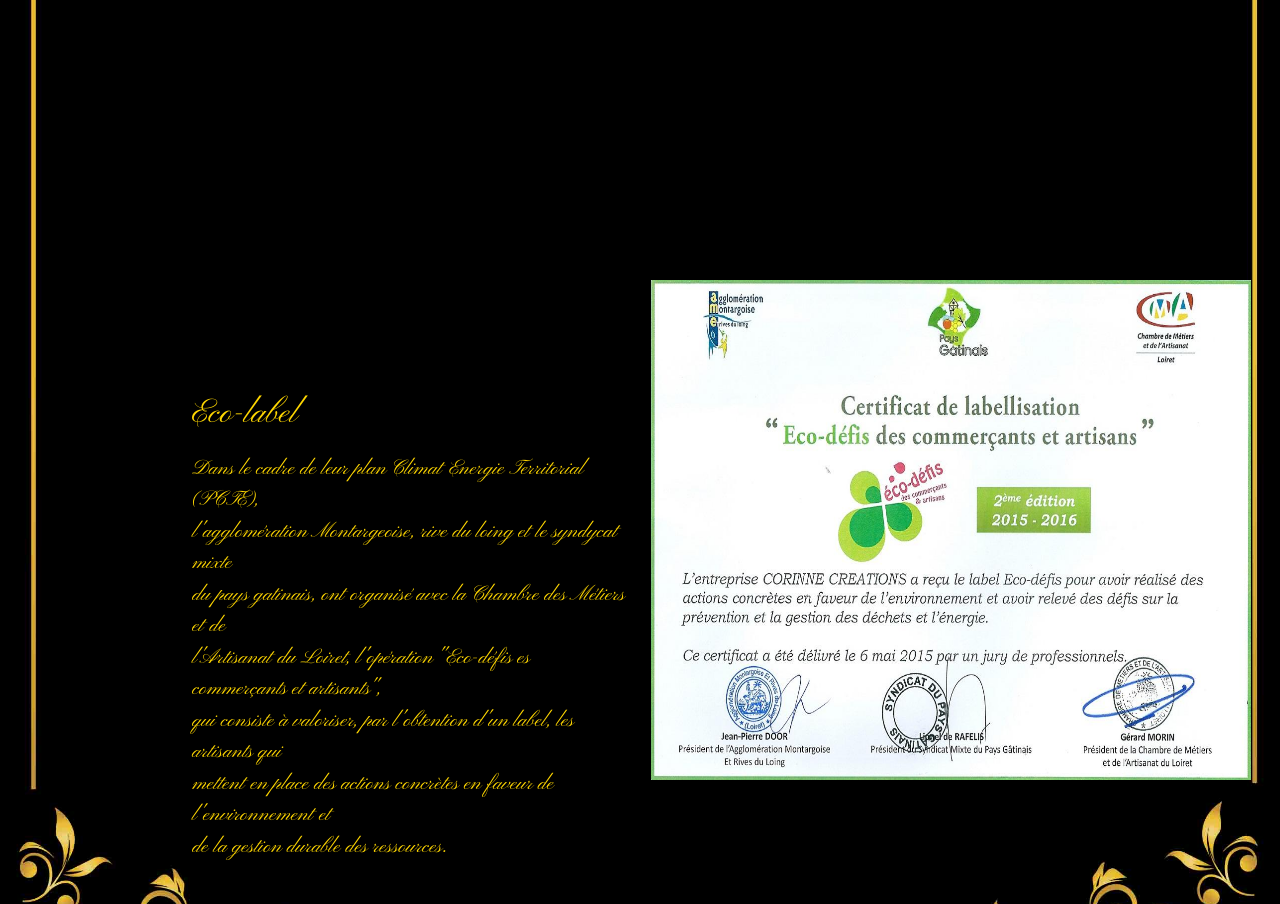
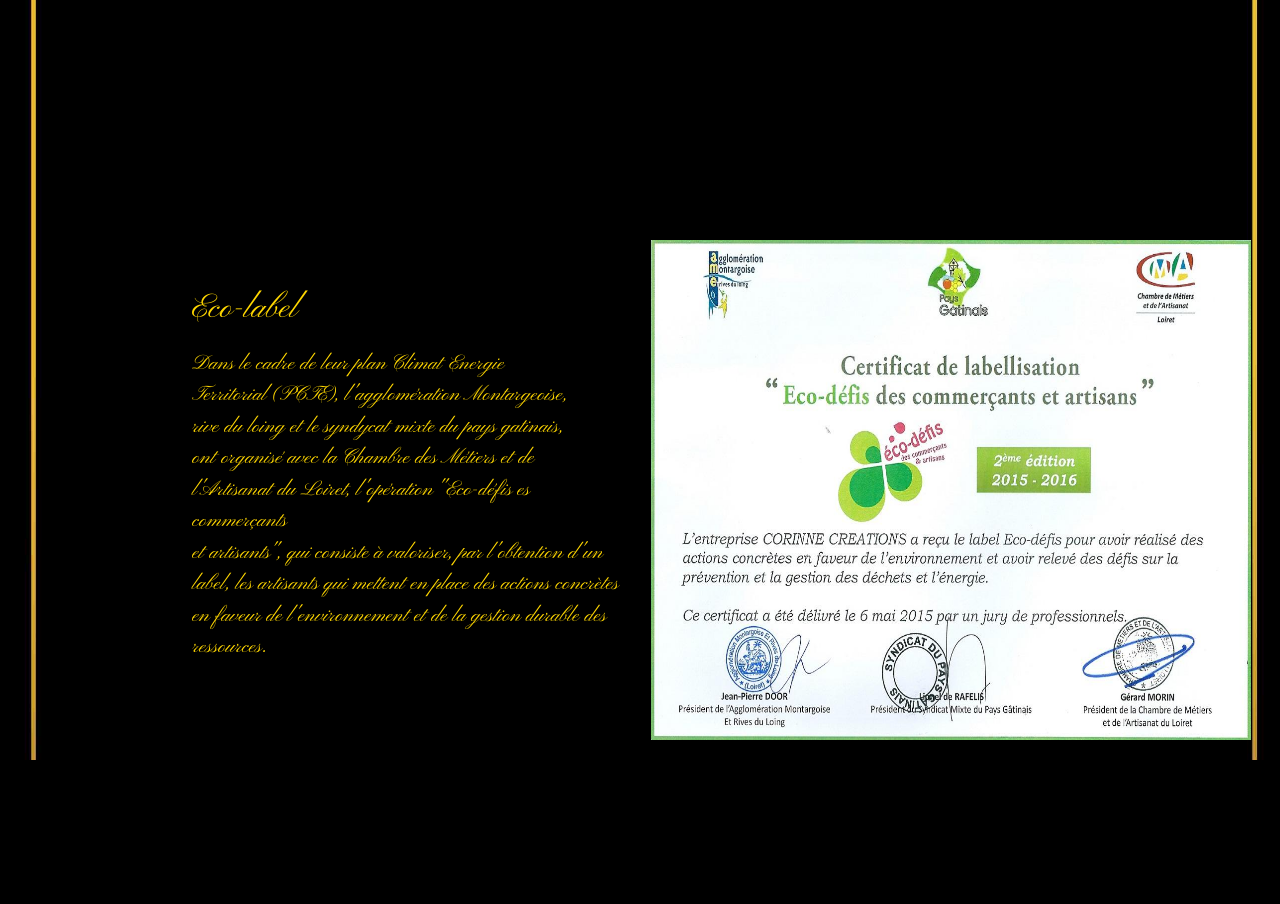
Before and after one commit to juliengrima/bleau_S2_2016_corinne_creation, a PHP site: page /eco_label.php in a window 1280 px wide. Shown: the part 725-1629 px from the top of the page. After the commit the page ends 1485 px from the top, so only its background shows below. Run offline with PHP 8.4, Linux system fonts and the light colour scheme; some web fonts are replaced.

Commit message:
tjr parcours

```diff
--- a/css/Main.css
+++ b/css/Main.css
@@ -226,6 +226,7 @@ a .lien:hover {
     font-family: 'Pinyon Script', cursive;
     color: #ffd700;
     margin-left: 75px;
+    margin-top: 10px;
 }
 .text-size2 {
     font-size: 16px;
@@ -513,7 +514,7 @@ figure.effect-sarah:hover p {
             /*ECO_LABEL.PHP*/
 /*ALIGNEMENT DU TEXTE*/
 .vertical{
-    margin-top: 115px;
+    margin-top: 50px;
 }
 
 
--- a/eco_label.php
+++ b/eco_label.php
@@ -1,11 +1,4 @@
 <?php include('includes/header.php'); ?>
-
-
-<!-- DIV VIDE POUR ESPACER LE HEADER -->
-	<div class="container">
-    	<div class="row"></div><div class="row"></div>
-	</div>
-<!-- FIN DE LA DIV D'ESPACE DU HEADER-->
 
 
 	<div class="container">
@@ -15,19 +8,20 @@
 						<span >
 							<h4>Eco-label</h4>
 							<p>
-								Dans le cadre de leur plan Climat Energie Territorial (PCTE), <br>
-								l'agglomération Montargeoise, rive du loing et le syndycat mixte <br>
-								du pays gatinais, ont organisé avec la Chambre des Métiers et de <br>
-								l'Artisanat du Loiret, l'opération "Eco-défis es commerçants et artisants", <br>
-								qui consiste à valoriser, par l'obtention d'un label, les artisants qui <br>
-								mettent en place des actions concrètes en faveur de l'environnement et <br>
-								de la gestion durable des ressources.
+								Dans le cadre de leur plan Climat Energie<br>
+								Territorial (PCTE), l'agglomération Montargeoise,<br>
+								rive du loing et le syndycat mixte du pays gatinais,<br>
+								ont organisé avec la Chambre des Métiers et de <br>
+								l'Artisanat du Loiret, l'opération "Eco-défis es commerçants<br>
+								et artisants", qui consiste à valoriser, par l'obtention d'un<br>
+								label, les artisants qui mettent en place des actions concrètes <br>
+								en faveur de l'environnement et de la gestion durable des ressources.
 							</p>
 						</span>
 				</div>
 			</div>
 			<div class="col s12 m6 l6">
-				<img src="images/eco-label.jpg" class="img-size materialboxed">
+				<img src="images/eco-label.jpg" alt="EcoLabel" class="img-size materialboxed">
 			</div>
 		</div>
 	</div>
--- a/exemple.php
+++ b/exemple.php
@@ -3,7 +3,6 @@
 
 <!-- DIV VIDE POUR ESPACER HE HEADER -->
 	<div class="container">
-    <div class="row"></div><div class="row"></div><div class="row"></div>
     <div class="row"></div><div class="row"></div>
 </div>
 
--- a/includes/header.php
+++ b/includes/header.php
@@ -28,9 +28,9 @@
         <div class="row containeur center">
             <div class="col m4 valign-wrapper">
                 <div class="img-logo valign">
-                    <a href="index.php"><img src="images/logo.png" class="img-logo"></a>
+                    <a href="index.php"><img src="images/logo.png" alt="CorinneCreation" class="img-logo"></a>
                 </div>
-                <div class="col s12 m12 l12 border col-margin">
+                <div class="col s12 m12 l12 col-margin">
 
                     <div class="row row-margin1">
                         <div class="">
--- a/parcours.php
+++ b/parcours.php
@@ -1,7 +1,6 @@
 <?php include('includes/header.php'); ?>
 
        <!--  CONTAINER DU CORPS DE LA PAGE POUR AJOUTER DU CONTENU     -->
-
 
     <div class="container">
         <div class="row">
```
Also changed, not shown: index.php (+2 -9 lines), mes_creations.php (+0 -7 lines).
